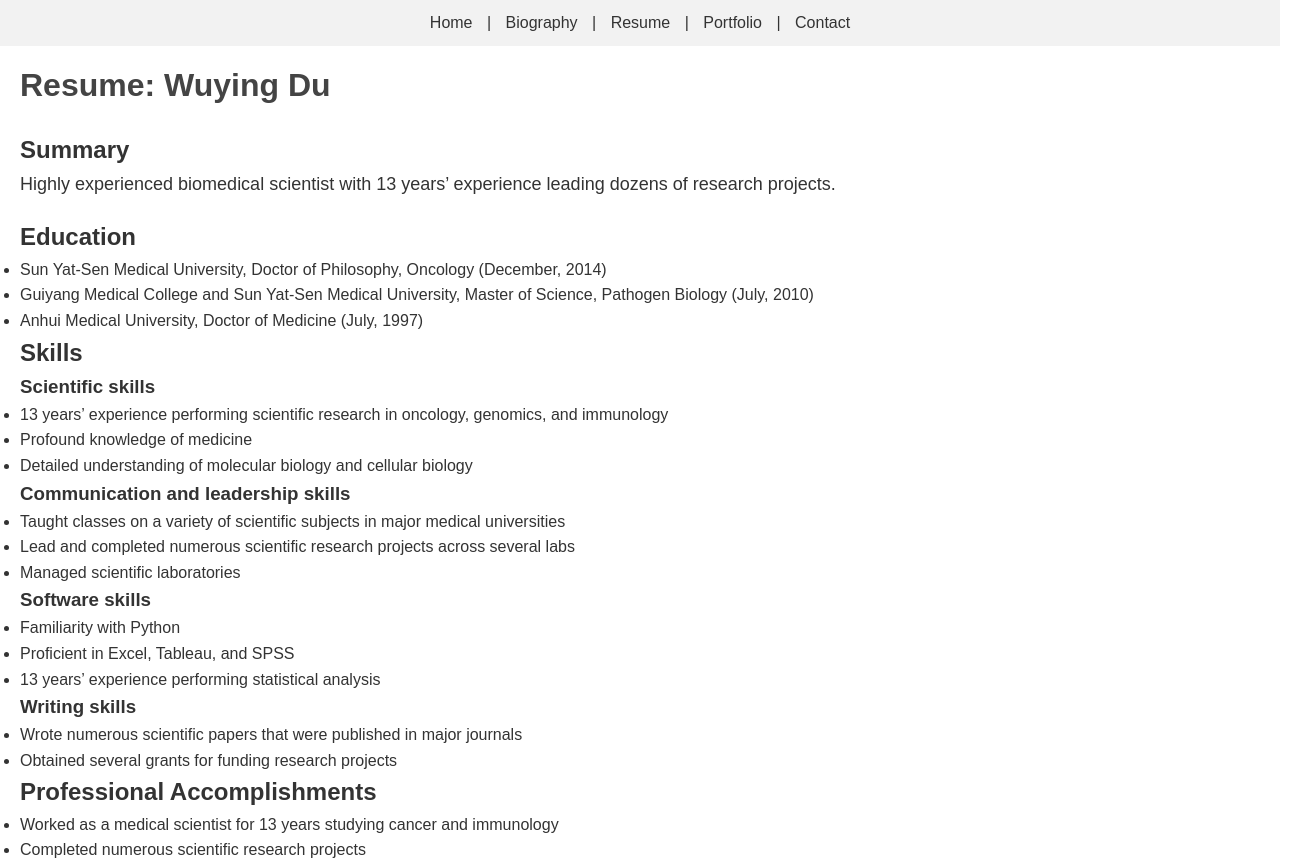
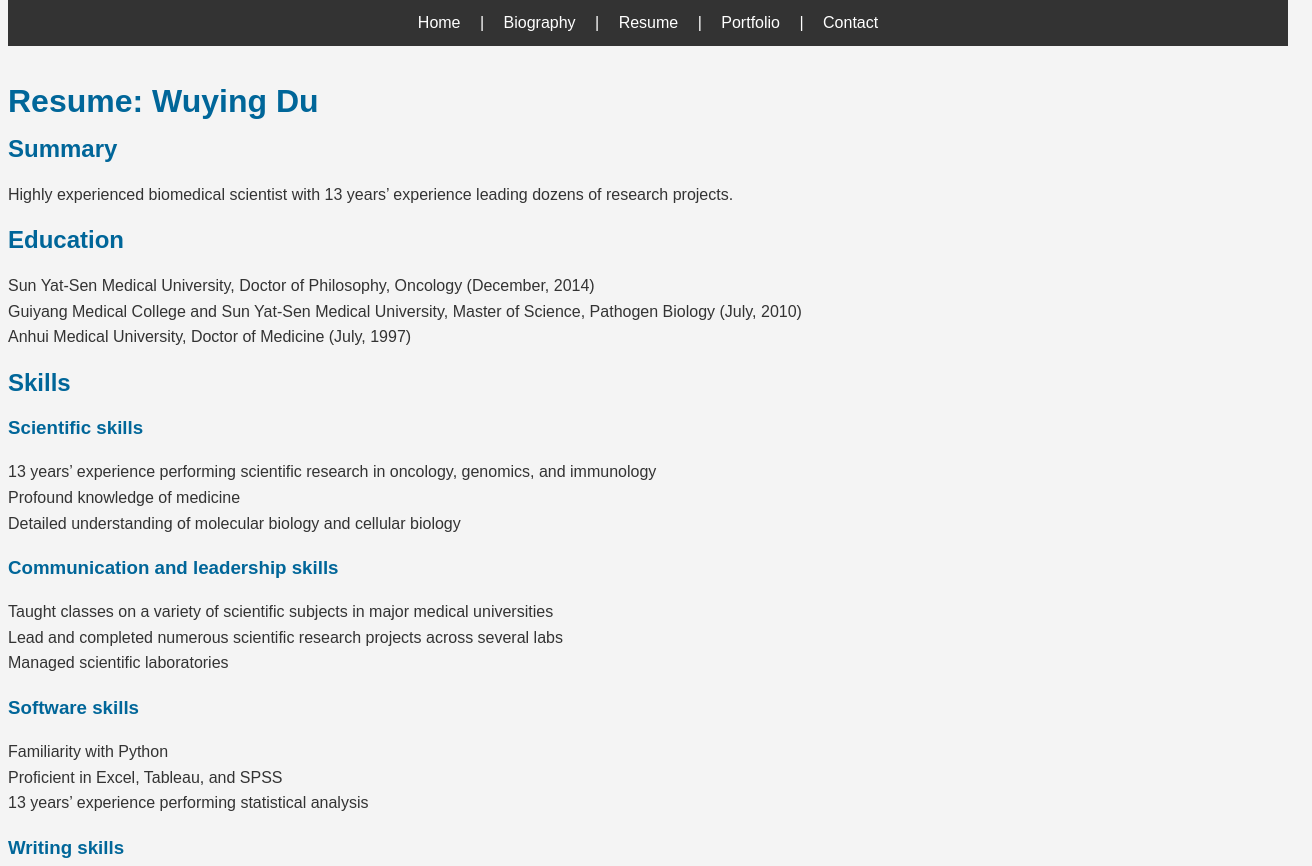
Before and after one commit to Athena42076/WuyingAnalytics, a plain HTML site: page resume.html in a window 1280 px wide. Shown: the top 866 px of the page, 1312 px wide, since content can reach past the window. Drawn offline with Linux system fonts and the light colour scheme.

Commit message:
Add files via upload

```diff
--- a/styles.css
+++ b/styles.css
@@ -1,48 +1,49 @@
-/* Reset margins and paddings */
-* {
-    margin: 0;
-    padding: 0;
-    box-sizing: border-box;
+body {
+    padding-top: 60px;
+    font-family: 'Arial', sans-serif;
+    background-color: #f4f4f4;
+    color: #333;
+    line-height: 1.6em;
 }
 
-/* Set a font for the whole page */
-body {
-    font-family: Arial, sans-serif;
-    line-height: 1.6;
-    color: #333;
-    padding: 20px;
-    padding-top: 60px;
+h1, h2, h3 {
+    color: #006699;
 }
 
-/* Style the h1 tag */
-h1 {
-    color: #444;
-    margin-bottom: 20px;
-}
-
-/* Style the p tag */
-p {
-    margin-bottom: 20px;
-    font-size: 18px;
-}
-
-/* Style the nav and its links */
 nav {
+    background: #333;
+    color: #fff;
+    list-style: none;
+    text-align: center;
+    padding: 10px 0;
     position: fixed;
+    width: 100%;
     top: 0;
-    left: 0;
-    width: 100%;
-    background: #f2f2f2;
-    padding: 10px;
-    text-align: center;
+    z-index: 1; /* Stay on top */
 }
 
 nav a {
-    margin: 0 10px;
+    color: #fff;
     text-decoration: none;
-    color: #333;
+    padding: 0 15px;
+    transition: color 0.5s;
 }
 
 nav a:hover {
-    color: #666;
+    color: #7abaff;
 }
+
+ul {
+    list-style: none;
+    padding: 0;
+}
+
+footer {
+    background: #333;
+    color: #fff;
+    text-align: center;
+    padding: 20px;
+    position: relative;
+    bottom: 0;
+    width: 100%;
+}
```
